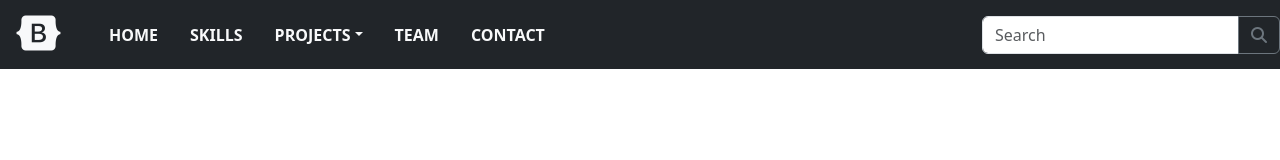
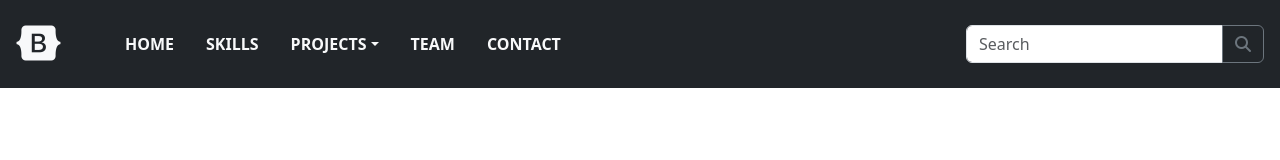
Before and after one commit to dmeskhi/bootstrap, a plain HTML site: page index.html in a window 1280 px wide. Drawn offline with nearby package versions, Linux system fonts and the light colour scheme.

Commit message:
Fixing spacing for search form

```diff
--- a/index.html
+++ b/index.html
@@ -15,7 +15,7 @@
       <button type="button" class="navbar-toggler bg-light" data-bs-toggle="collapse" data-bs-target="#nav" aria-controls="nav" aria-expanded="false">
         <span class="navbar-toggler-icon"></span>
       </button>
-      <div class="collapse navbar-collapse justify-content-between" id="nav">
+      <div class="collapse navbar-collapse justify-content-between p-3" id="nav">
       <!-- Menu Items -->
       <ul class="navbar-nav">
         <li class="nav-item"><a class="nav-link text-light text-uppercase fw-bold px-3" href="#">Home</a></li>
```
